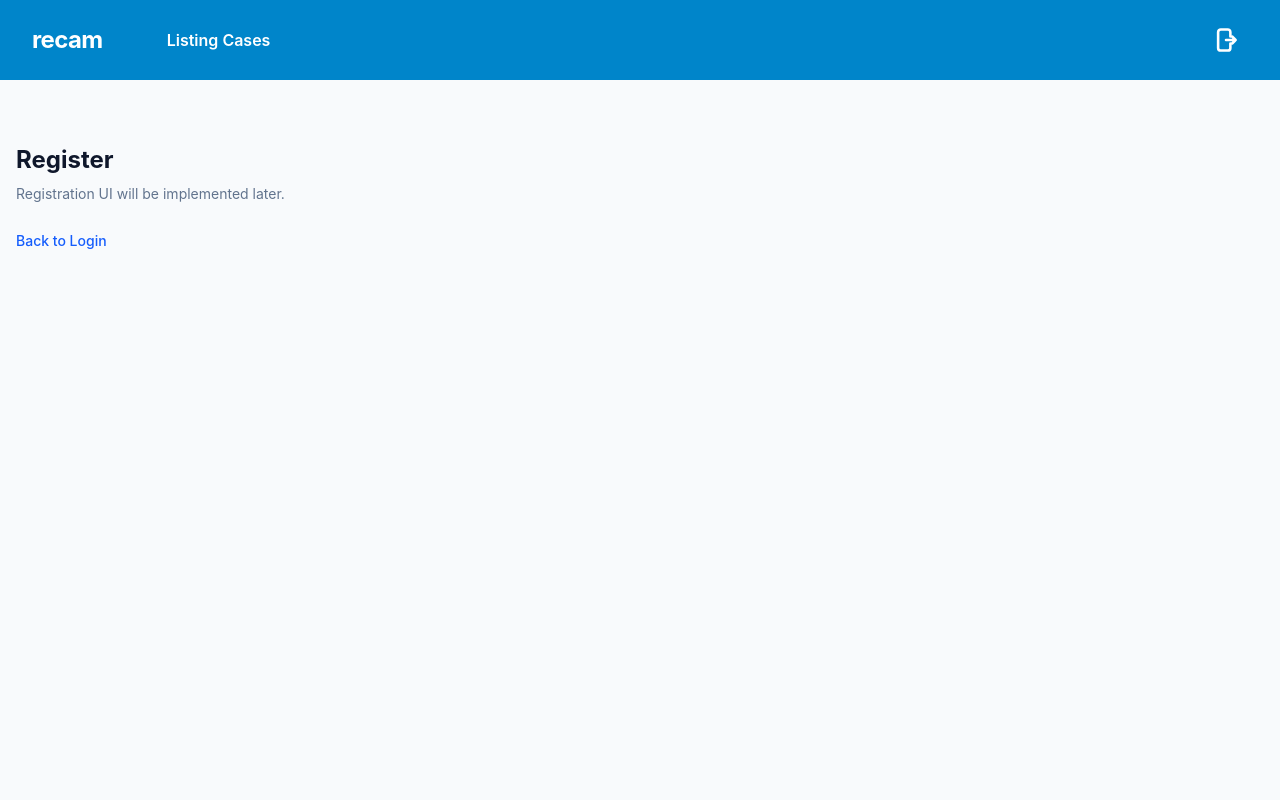
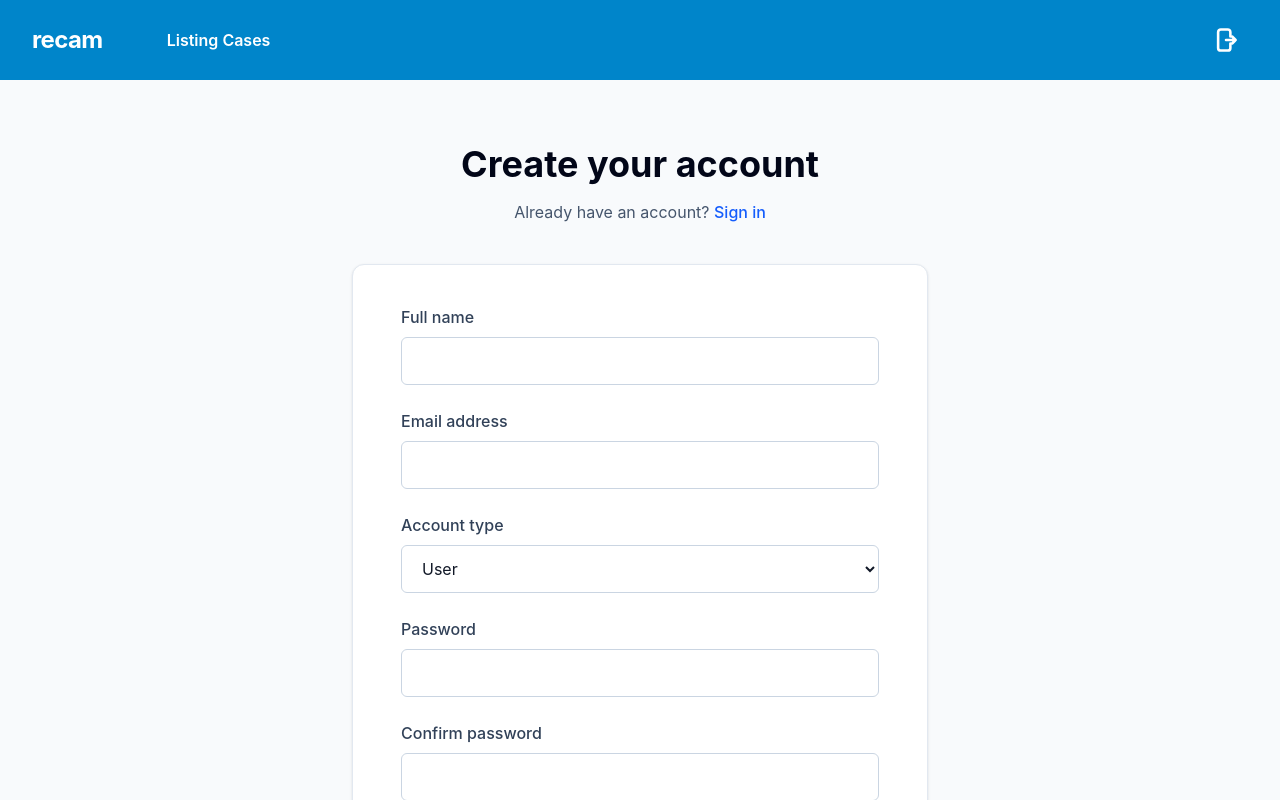
Before and after one commit to Spark22222/Recam, a React (Vite) app: page /register in a window 1280 px wide. Shown: the top 800 px of the page. Built offline with nearby package versions, Linux system fonts and the light colour scheme.

Commit message:
Add mock registration authentication flow

```diff
--- a/src/data/mockUsers.ts
+++ b/src/data/mockUsers.ts
@@ -1,4 +1,4 @@
-export type UserRole = 'admin' | 'photographyCompany' | 'user';
+import type { UserRole } from '../types/auth';
 
 export interface MockUser {
   id: string;
--- a/src/pages/RegisterPage.tsx
+++ b/src/pages/RegisterPage.tsx
@@ -1,16 +1,191 @@
-import { Link } from 'react-router';
+import { type FormEvent, useState } from 'react';
+import { Link, useNavigate } from 'react-router';
+import { register } from '../services/authService';
+import { saveAuthData } from '../utils/authStorage';
+import type { RegisterRole } from '../types/auth';
 
 export default function RegisterPage() {
+  const navigate = useNavigate();
+
+  const [name, setName] = useState('');
+  const [email, setEmail] = useState('');
+  const [role, setRole] = useState<RegisterRole>('user');
+  const [password, setPassword] = useState('');
+  const [confirmPassword, setConfirmPassword] = useState('');
+  const [error, setError] = useState('');
+  const [loading, setLoading] = useState(false);
+
+  const handleSubmit = (event: FormEvent<HTMLFormElement>) => {
+    event.preventDefault();
+
+    if (loading) return;
+
+    if (!name.trim()) {
+      setError('Full name is required.');
+      return;
+    }
+
+    if (!email.trim()) {
+      setError('Email address is required.');
+      return;
+    }
+
+    if (!password.trim()) {
+      setError('Password is required.');
+      return;
+    }
+
+    if (!confirmPassword.trim()) {
+      setError('Please confirm your password.');
+      return;
+    }
+
+    if (password !== confirmPassword) {
+      setError('Passwords do not match.');
+      return;
+    }
+
+    setError('');
+    setLoading(true);
+
+    try {
+      const result = register({
+        name,
+        email,
+        password,
+        role,
+      });
+
+      if (!result) {
+        setError('Email already exists.');
+        return;
+      }
+
+      saveAuthData(result);
+
+      if (result.user.role === 'photographyCompany') {
+        navigate('/listing-cases');
+      } else {
+        navigate('/dashboard');
+      }
+    } finally {
+      setLoading(false);
+    }
+  };
+
   return (
-    <div>
-      <h2 className="mb-2 text-2xl font-bold text-slate-900">Register</h2>
-      <p className="mb-6 text-sm text-slate-500">
-        Registration UI will be implemented later.
-      </p>
+    <section className="mx-auto max-w-xl">
+      <div className="mb-10 text-center">
+        <h1 className="text-4xl font-bold text-slate-950">
+          Create your account
+        </h1>
 
-      <Link className="text-sm font-medium text-blue-600" to="/login">
-        Back to Login
-      </Link>
-    </div>
+        <p className="mt-4 text-base text-slate-600">
+          Already have an account?{' '}
+          <Link to="/login" className="font-medium text-blue-600 hover:text-blue-700">
+            Sign in
+          </Link>
+        </p>
+      </div>
+
+      <form
+        onSubmit={handleSubmit}
+        className="rounded-xl border border-slate-200 bg-white px-12 py-10 shadow-sm"
+      >
+        {error && (
+          <div className="mb-6 rounded-md bg-red-50 px-4 py-3 text-sm text-red-600">
+            {error}
+          </div>
+        )}
+
+        <div>
+          <label htmlFor="name" className="mb-2 block text-base font-medium text-slate-700">
+            Full name
+          </label>
+
+          <input
+            id="name"
+            type="text"
+            value={name}
+            disabled={loading}
+            onChange={(event) => setName(event.target.value)}
+            className="h-12 w-full rounded-md border border-slate-300 px-4 text-base outline-none transition focus:border-blue-500 focus:ring-2 focus:ring-blue-100 disabled:bg-slate-100"
+          />
+        </div>
+
+        <div className="mt-6">
+          <label htmlFor="email" className="mb-2 block text-base font-medium text-slate-700">
+            Email address
+          </label>
+
+          <input
+            id="email"
+            type="email"
+            value={email}
+            disabled={loading}
+            onChange={(event) => setEmail(event.target.value)}
+            className="h-12 w-full rounded-md border border-slate-300 px-4 text-base outline-none transition focus:border-blue-500 focus:ring-2 focus:ring-blue-100 disabled:bg-slate-100"
+          />
+        </div>
+
+        <div className="mt-6">
+          <label htmlFor="role" className="mb-2 block text-base font-medium text-slate-700">
+            Account type
+          </label>
+
+          <select
+            id="role"
+            value={role}
+            disabled={loading}
+            onChange={(event) => setRole(event.target.value as RegisterRole)}
+            className="h-12 w-full rounded-md border border-slate-300 px-4 text-base outline-none transition focus:border-blue-500 focus:ring-2 focus:ring-blue-100 disabled:bg-slate-100"
+          >
+            <option value="user">User</option>
+            <option value="photographyCompany">Photography Company</option>
+          </select>
+        </div>
+
+        <div className="mt-6">
+          <label htmlFor="password" className="mb-2 block text-base font-medium text-slate-700">
+            Password
+          </label>
+
+          <input
+            id="password"
+            type="password"
+            value={password}
+            disabled={loading}
+            onChange={(event) => setPassword(event.target.value)}
+            className="h-12 w-full rounded-md border border-slate-300 px-4 text-base outline-none transition focus:border-blue-500 focus:ring-2 focus:ring-blue-100 disabled:bg-slate-100"
+          />
+        </div>
+
+        <div className="mt-6">
+          <label
+            htmlFor="confirmPassword"
+            className="mb-2 block text-base font-medium text-slate-700"
+          >
+            Confirm password
+          </label>
+
+          <input
+            id="confirmPassword"
+            type="password"
+            value={confirmPassword}
+            disabled={loading}
+            onChange={(event) => setConfirmPassword(event.target.value)}
+            className="h-12 w-full rounded-md border border-slate-300 px-4 text-base outline-none transition focus:border-blue-500 focus:ring-2 focus:ring-blue-100 disabled:bg-slate-100"
+          />
+        </div>
+
+        <button
+          type="submit"
+          disabled={loading}
+          className="mt-8 h-12 w-full rounded-md bg-blue-600 text-base font-semibold text-white transition hover:bg-blue-700 disabled:cursor-not-allowed disabled:bg-blue-300"
+        >
+          {loading ? 'Creating account...' : 'Create account'}
+        </button>
+      </form>
+    </section>
   );
 }
--- a/src/services/authService.ts
+++ b/src/services/authService.ts
@@ -1,19 +1,43 @@
-import { mockUsers } from '../data/mockUsers';
-import type { LoginRequest, LoginResponse } from '../types/auth';
+import { mockUsers, type MockUser } from '../data/mockUsers';
+import type { LoginRequest, LoginResponse, RegisterRequest } from '../types/auth';
 
-export const login = ({ email, password }: LoginRequest): LoginResponse | null => {
-  const user = mockUsers.find(
-    (mockUser) => mockUser.email === email && mockUser.password === password
-  );
+const REGISTERED_USERS_KEY = 'registeredUsers';
 
-  if (!user) {
-    return null;
+const getRegisteredUsers = (): MockUser[] => {
+  const storedUsers = localStorage.getItem(REGISTERED_USERS_KEY);
+
+  if (!storedUsers) {
+    return [];
   }
 
-  const accessToken = `mock-token-${user.id}-${Date.now()}`;
+  try {
+    const parsedUsers = JSON.parse(storedUsers);
 
+    if (!Array.isArray(parsedUsers)) {
+      return [];
+    }
+
+    return parsedUsers as MockUser[];
+  } catch {
+    return [];
+  }
+};
+
+const saveRegisteredUsers = (users: MockUser[]) => {
+  localStorage.setItem(REGISTERED_USERS_KEY, JSON.stringify(users));
+};
+
+const getAllUsers = (): MockUser[] => {
+  return [...mockUsers, ...getRegisteredUsers()];
+};
+
+const createAccessToken = (userId: string): string => {
+  return `mock-token-${userId}-${Date.now()}`;
+};
+
+const buildLoginResponse = (user: MockUser): LoginResponse => {
   return {
-    accessToken,
+    accessToken: createAccessToken(user.id),
     user: {
       id: user.id,
       name: user.name,
@@ -22,3 +46,49 @@ export const login = ({ email, password }: LoginRequest): LoginResponse | null =
     },
   };
 };
+
+export const login = ({ email, password }: LoginRequest): LoginResponse | null => {
+  const normalizedEmail = email.trim().toLowerCase();
+
+  const user = getAllUsers().find(
+    (mockUser) =>
+      mockUser.email.toLowerCase() === normalizedEmail &&
+      mockUser.password === password,
+  );
+
+  if (!user) {
+    return null;
+  }
+
+  return buildLoginResponse(user);
+};
+
+export const register = ({
+  name,
+  email,
+  password,
+  role,
+}: RegisterRequest): LoginResponse | null => {
+  const normalizedEmail = email.trim().toLowerCase();
+
+  const existingUser = getAllUsers().find(
+    (user) => user.email.toLowerCase() === normalizedEmail,
+  );
+
+  if (existingUser) {
+    return null;
+  }
+
+  const newUser: MockUser = {
+    id: `registered-${Date.now()}`,
+    name: name.trim(),
+    email: normalizedEmail,
+    password,
+    role,
+  };
+
+  const registeredUsers = getRegisteredUsers();
+  saveRegisteredUsers([...registeredUsers, newUser]);
+
+  return buildLoginResponse(newUser);
+};
--- a/src/utils/authStorage.ts
+++ b/src/utils/authStorage.ts
@@ -19,7 +19,11 @@ export const getCurrentUser = (): User | null => {
     return null;
   }
 
-  return JSON.parse(user) as User;
+  try {
+    return JSON.parse(user) as User;
+  } catch {
+    return null;
+  }
 };
 
 export const getUserRole = (): string | null => {
```
Also changed, not shown: src/types/auth.ts (+19 -10 lines).
